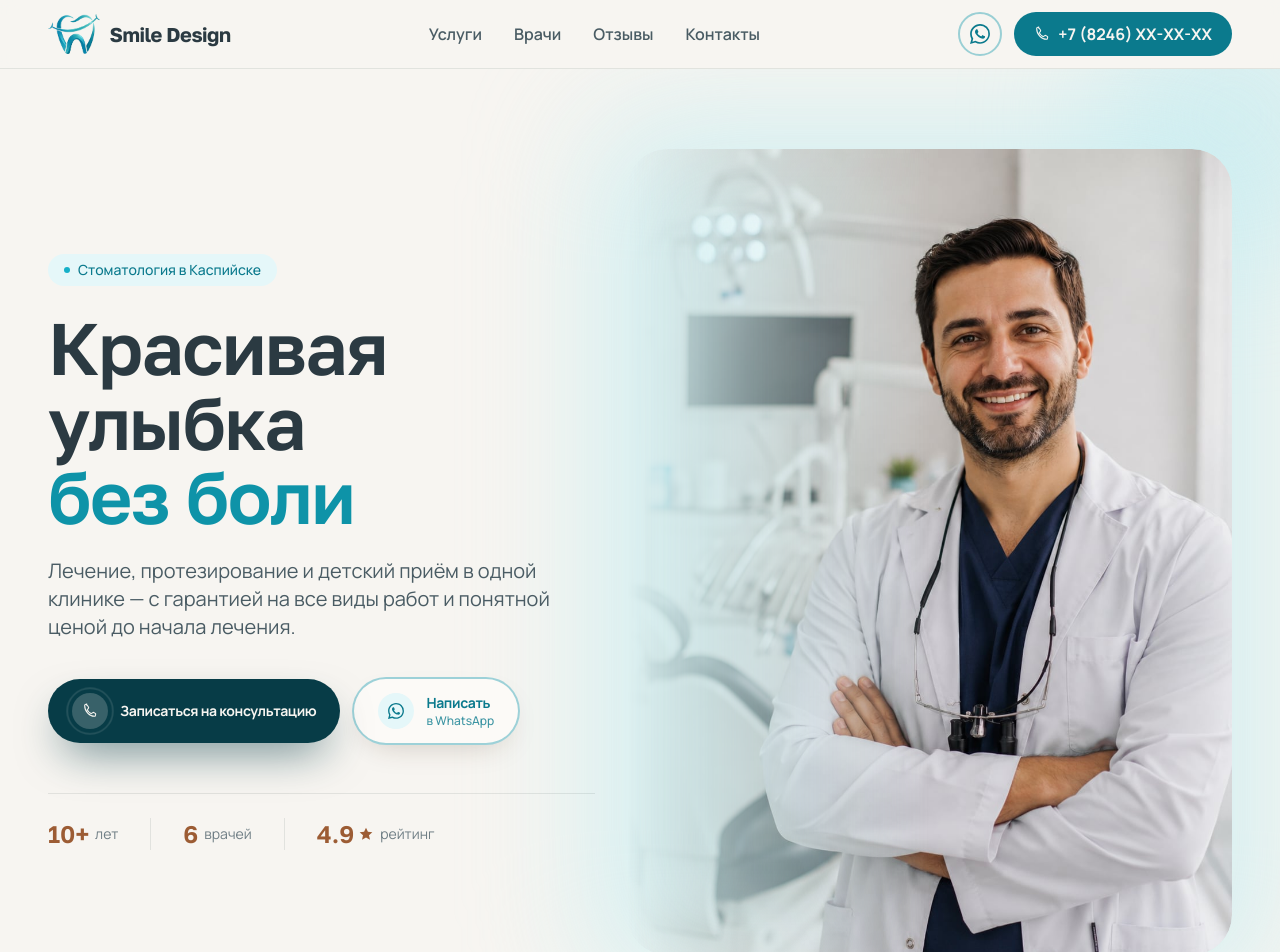
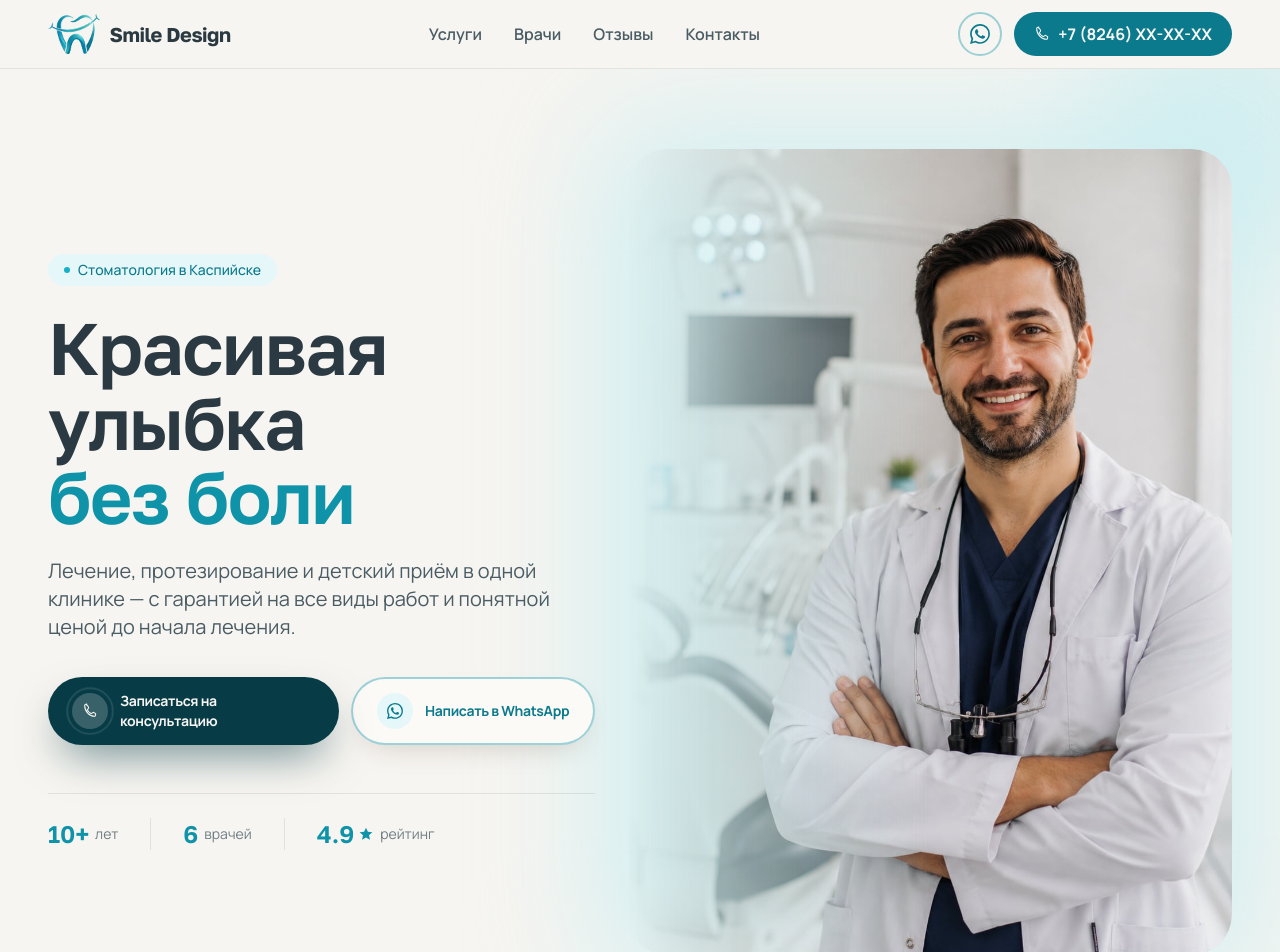
Before and after one commit to djalaev222-arch/smile-design-landing, a Next.js app: page / in a window 1280 px wide. Shown: the top 952 px of the page. Built offline with nearby package versions, Linux system fonts and the light colour scheme.

Commit message:
fix: whatsapp button single-line label, trust bar numbers match heading teal

```diff
--- a/components/hero/TrustBar.tsx
+++ b/components/hero/TrustBar.tsx
@@ -99,7 +99,7 @@ export default function TrustBar() {
           )}
           <div className="flex items-center gap-1.5">
             <dt className="sr-only">{item.srLabel}</dt>
-            <dd className="flex items-center gap-1 font-display text-lg font-semibold leading-none text-coral-700 sm:text-xl lg:text-2xl">
+            <dd className="flex items-center gap-1 font-display text-lg font-semibold leading-none text-teal-600 sm:text-xl lg:text-2xl">
               <span
                 ref={(el) => {
                   numberRefs.current[index] = el;
--- a/components/hero/WhatsAppButton.tsx
+++ b/components/hero/WhatsAppButton.tsx
@@ -13,9 +13,8 @@ export default function WhatsAppButton({ className }: { className?: string }) {
       <span className="flex h-9 w-9 shrink-0 items-center justify-center rounded-full bg-teal-50">
         <WhatsAppIcon className="h-4 w-4" />
       </span>
-      <span className="flex flex-col items-start leading-tight">
-        <span className="font-body text-sm font-bold tracking-tight">Написать</span>
-        <span className="font-body text-xs font-medium text-teal-700/80">в WhatsApp</span>
+      <span className="whitespace-nowrap font-body text-sm font-bold tracking-tight">
+        Написать в WhatsApp
       </span>
     </a>
   );
```
